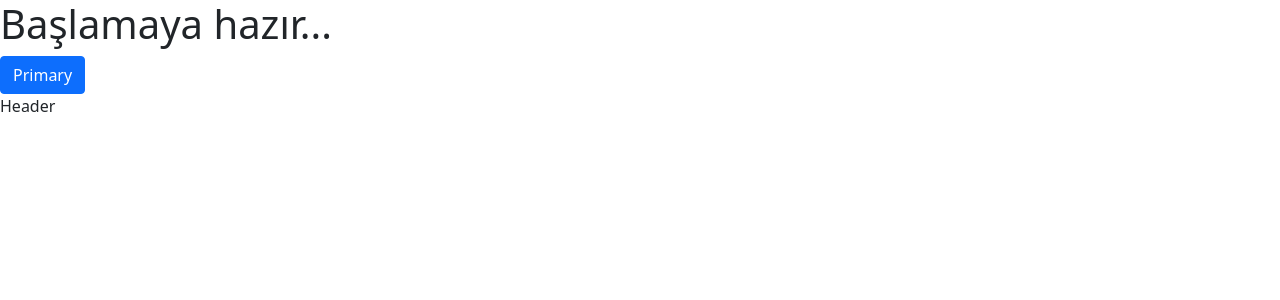
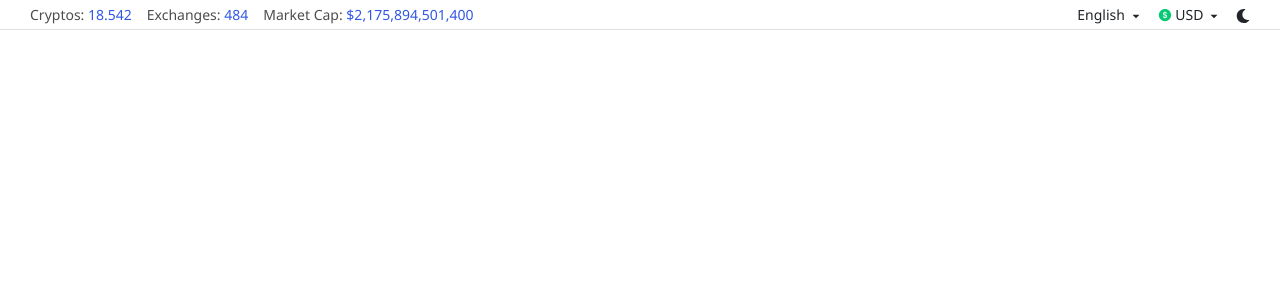
Before and after one commit to tolgahantolu/coin-market-cap-clone, a React (Create React App) app: page / in a window 1280 px wide. Shown: the top 300 px of the page. Built offline with nearby package versions, Linux system fonts and the light colour scheme.

Commit message:
header tamamlandı

```diff
--- a/package.json
+++ b/package.json
@@ -14,6 +14,7 @@
     "react": "^18.0.0",
     "react-bootstrap": "^2.3.0",
     "react-dom": "^18.0.0",
+    "react-icons": "^4.3.1",
     "react-scripts": "5.0.1",
     "typescript": "^4.6.3",
     "web-vitals": "^2.1.4"
--- a/src/App.css
+++ b/src/App.css
@@ -1,38 +1,16 @@
-.App {
-  text-align: center;
+*,
+*::before,
+*::after {
+  margin: 0;
+  padding: 0;
+  box-sizing: inherit;
 }
 
-.App-logo {
-  height: 40vmin;
-  pointer-events: none;
+html {
+  box-sizing: border-box;
+  font-size: 62.5%; /* 1rem = 10px */
 }
 
-@media (prefers-reduced-motion: no-preference) {
-  .App-logo {
-    animation: App-logo-spin infinite 20s linear;
-  }
+body {
+  font-family: "Segoe UI", sans-serif;
 }
-
-.App-header {
-  background-color: #282c34;
-  min-height: 100vh;
-  display: flex;
-  flex-direction: column;
-  align-items: center;
-  justify-content: center;
-  font-size: calc(10px + 2vmin);
-  color: white;
-}
-
-.App-link {
-  color: #61dafb;
-}
-
-@keyframes App-logo-spin {
-  from {
-    transform: rotate(0deg);
-  }
-  to {
-    transform: rotate(360deg);
-  }
-}
--- a/src/App.tsx
+++ b/src/App.tsx
@@ -1,14 +1,10 @@
 import React from "react";
-import { Button } from "react-bootstrap";
 import Header from "./components/Header";
 import "./App.css";
 
 function App() {
   return (
     <div>
-      <h1>Başlamaya hazır...</h1>
-      <Button variant="primary">Primary</Button>
-
       <Header />
     </div>
   );
--- /dev/null
+++ b/src/components/Header.css
@@ -0,0 +1,13 @@
+.header {
+  width: 100%;
+  height: 3rem;
+}
+
+.header__left-item,
+.header__right-item {
+  font-size: 1.4rem;
+}
+
+.header__left-item {
+  color: #4d4d4d;
+}
--- a/src/components/Header.tsx
+++ b/src/components/Header.tsx
@@ -1,5 +1,48 @@
 import React from "react";
+import { FaMoon } from "react-icons/fa";
+import { AiFillDollarCircle } from "react-icons/ai";
+import { RiArrowDownSFill } from "react-icons/ri";
+import "./Header.css";
 
 export default function Header() {
-  return <div>Header</div>;
+  return (
+    <div>
+      <header className="header d-flex justify-content-between align-items-center border-bottom">
+        {/* header left */}
+        <div className="header__left">
+          <ul className="header__left-list list-unstyled d-flex m-0">
+            <li className="header__left-item ps-4 ms-4">
+              Cryptos: <span style={{ color: "#3057E4" }}>18.542</span>
+            </li>
+            <li className="header__left-item ps-4">
+              Exchanges: <span style={{ color: "#3057E4" }}>484</span>
+            </li>
+            <li className="header__left-item ps-4">
+              Market Cap:{" "}
+              <span style={{ color: "#3057E4" }}>$2,175,894,501,400</span>
+            </li>
+          </ul>
+        </div>
+
+        {/* header right */}
+        <div className="header__right">
+          <ul className="header__right-list list-unstyled d-flex m-0">
+            <li className="header__right-item pe-4">
+              English <RiArrowDownSFill />
+            </li>
+            <li className="header__right-item pe-4">
+              <AiFillDollarCircle
+                style={{ color: "#05C873" }}
+                className="mb-1"
+              />{" "}
+              USD <RiArrowDownSFill />
+            </li>
+            <li className="header__right-item pe-4 me-4">
+              <FaMoon />
+            </li>
+          </ul>
+        </div>
+      </header>
+    </div>
+  );
 }
```
Also changed, not shown: 1 other file (tests, documents, lock files or other folders).
